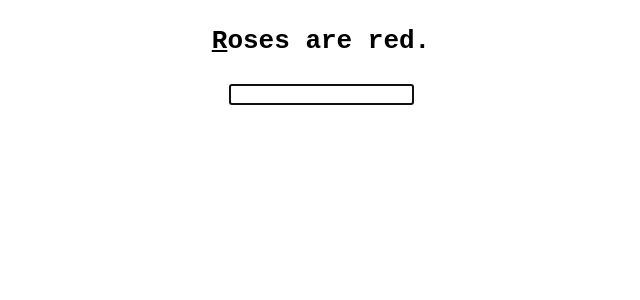
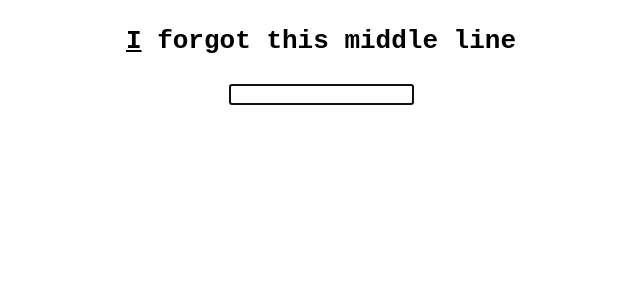
Before and after one commit to ZehCnaS34/finger-socks, a React (Create React App) app: page / in a window 1280 px wide. Shown: the top 300 px of the page, without its empty margins (319-959 px from the left). Built offline with nearby package versions, Linux system fonts and the light colour scheme.

Commit message:
minor ui glitch

```diff
--- a/src/App.js
+++ b/src/App.js
@@ -10,6 +10,10 @@ const SentenceLineDisplay = ({targetText, inputText}) => {
       if (char === ' ') {
         return (
           <span key={idx} style={{textDecoration: 'underline', color: 'red'}}>{targetText[idx]}</span>
+        )
+      } else if (targetText[idx] === ' ') {
+        return (
+          <span key={idx} style={{backgroundColor: 'red'}}>{' '}</span>
         )
       } else {
         return (
@@ -34,9 +38,9 @@ class App extends Component {
   state = {
     inputText: "",
     lineFeed: [
+      "I forgot this middle line",
       "Roses are red.",
       "Violets are blue.",
-      "I forgot this middle line",
       "This is another sentence"
     ],
     completedLines: [
@@ -60,13 +64,10 @@ class App extends Component {
     return (
       <div className="App">
         { this.state.lineFeed.length > 0 ? (
+          <div>
             <SentenceLineDisplay
               inputText={this.state.inputText}
               targetText={this.state.lineFeed[0]} />
-        ) : (
-          <h1>DONE</h1>
-        )
-        }
             <input
               autoFocus={true}
               type="text"
@@ -76,6 +77,11 @@ class App extends Component {
                 return this.setState({inputText: e.target.value})}
               } />
           </div>
+        ) : (
+          <h1>DONE</h1>
+        )
+        }
+      </div>
     );
   }
 }
```
Lines whose indentation alone changed are shown as unchanged.
